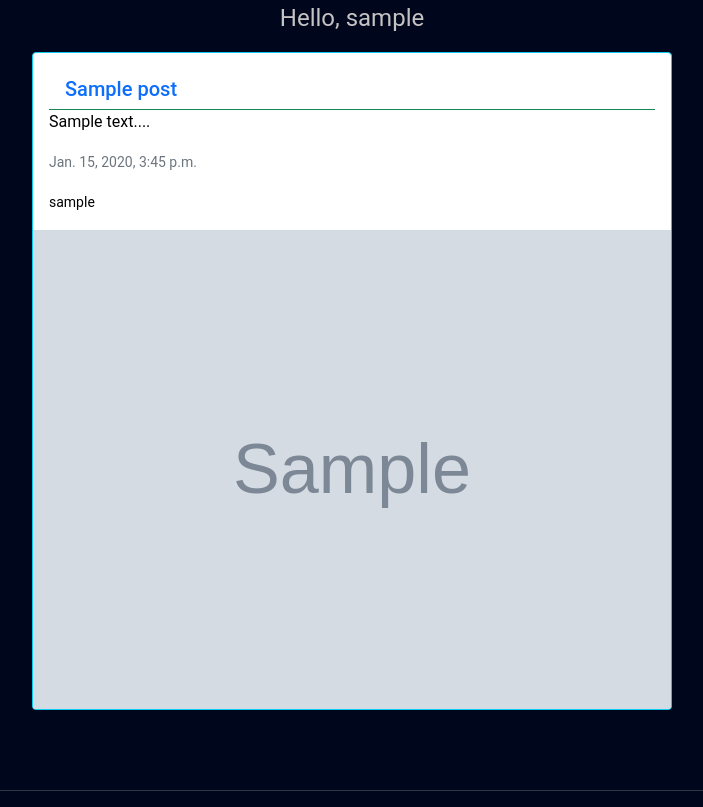
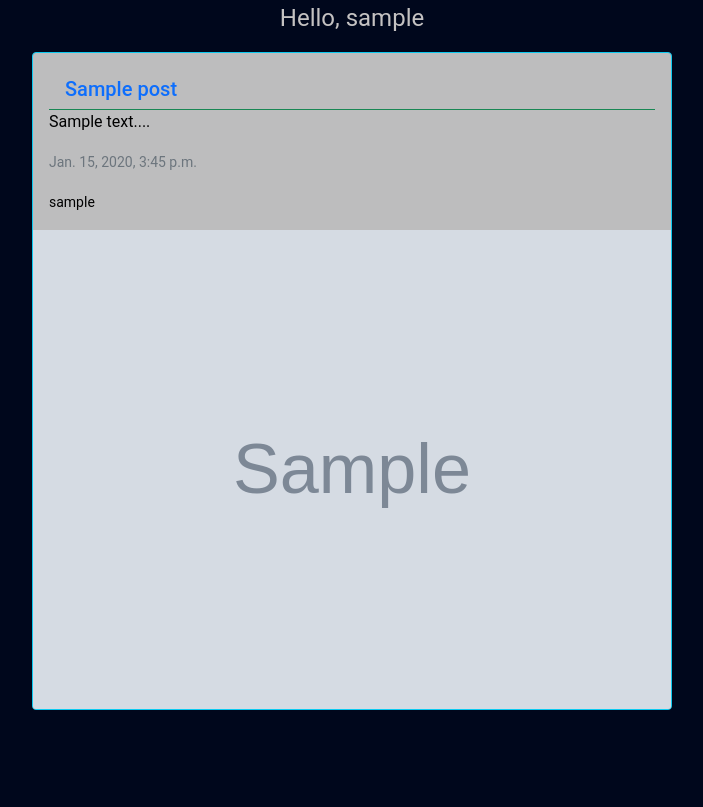
Before and after one commit to theanxiuser/ideasanjal, a Django app: page / in a window 1280 px wide. Shown: the part 56-863 px from the top of the page, without its empty margins (288-991 px from the left). After the commit the page ends 766 px from the top, so only its background shows below. Run offline with Django 4.2, Linux system fonts and the light colour scheme; a user stored in the database is signed in; tables that the repository leaves empty hold one stand-in row (values such as "Sample post"); grey boxes marked "Sample" are stand-in pictures; some libraries are stand-ins or nearby versions.

Commit message:
bg added

```diff
--- a/templates/home/feed.html
+++ b/templates/home/feed.html
@@ -10,17 +10,17 @@
     <p class="center" style="font-size: x-large">Hello, {{ user }}</p>
 
 {% for post in post_list %}
-    <div class="card border-info mb-3 text-bg-light" style="width: 40rem; margin:auto; color:black">
+    <div class="card border-info mb-3 text-bg-light" style="width: 40rem; margin:auto; color:black; background: #BDBDBEFF">
         <div class="card-body">
             <h5 class="card-title card-header bg-transparent border-success"><a href="{% url 'home:post_detail' post.slug  %}">{{ post.title }}</a></h5>
-                <p class="card-text">{{ post.content | slice:":200" | safe}}...</p>
+                <p class="card-text">{{ post.content | slice:":111" | safe}}...</p>
                 <p class="card-text"><small class="text-muted">{{ post.updated_at }}</small></p>
                 <p class="card-text"><small >{{ post.author }}</small></p>
         </div>
         {% if post.image %}
             <a href="{% url 'home:post_detail' post.slug  %}"><img src="{{ post.image.url }}" class="card-img-bottom card-image" alt="{{ post.slug }}"></a>
         {% endif %}
-    </div><br><br><hr>
+    </div><br><br>
 {% endfor %}
 
 {% endblock %}
```
